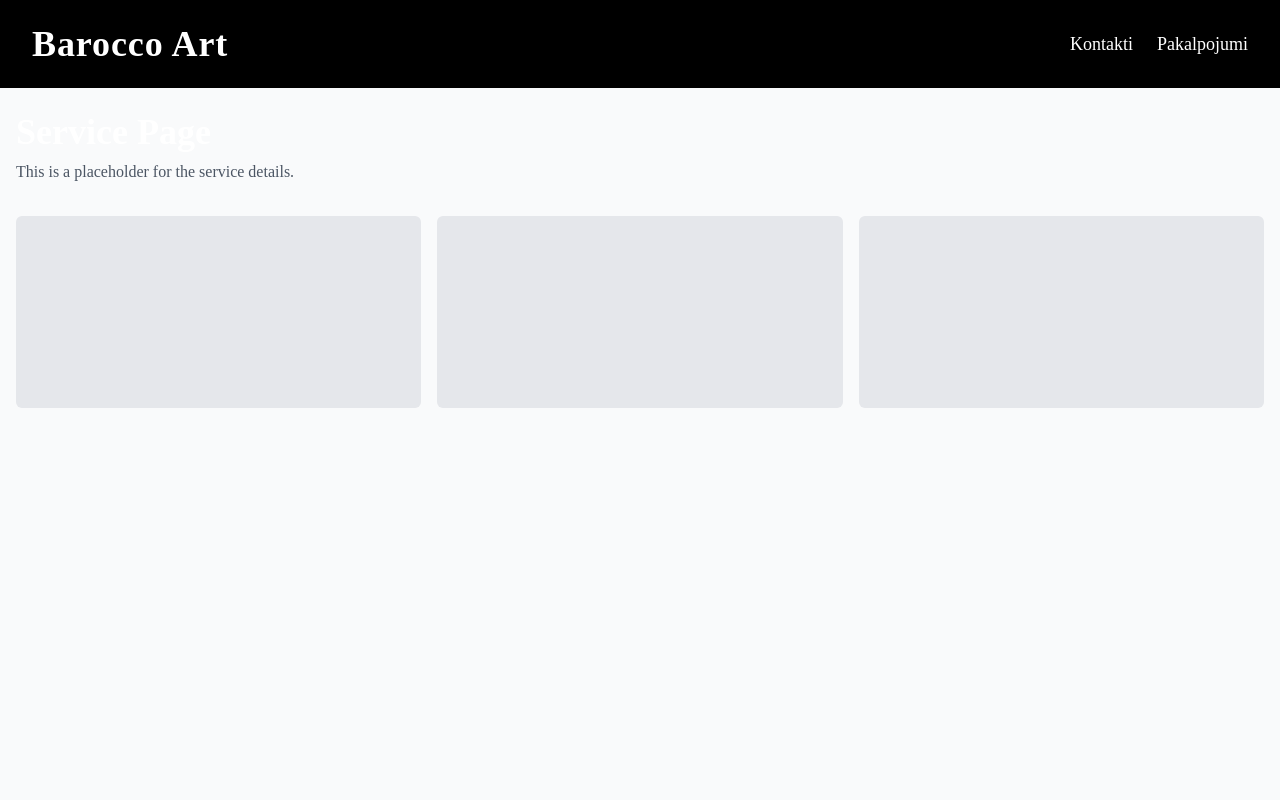
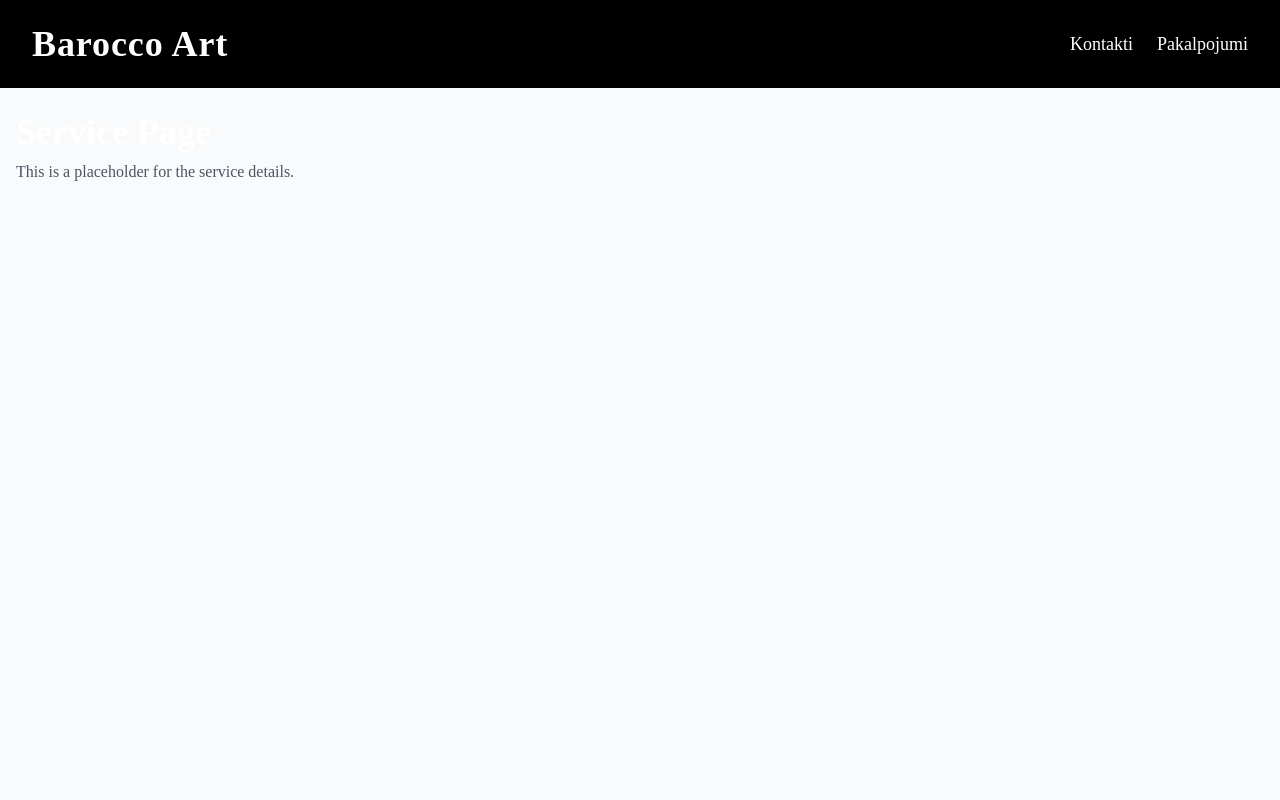
Before and after one commit to baalais/BaroccoART, a Next.js app in the folder barocco/: page /pakalp/1 in a window 1280 px wide. Shown: the top 800 px of the page. Built offline with nearby package versions, Linux system fonts and the light colour scheme.

Commit message:
pakalpPage
pakalpPage

```diff
--- a/barocco/src/app/pakalp/[slug]/page.tsx
+++ b/barocco/src/app/pakalp/[slug]/page.tsx
@@ -101,30 +101,15 @@
 
 import React from 'react';
 
-interface ServicePageProps {
-  params: Promise<{ slug: string }>;
-}
-
-const ServicePage: React.FC<ServicePageProps> = ({ params }) => {
-  // For now, we are not using `slug` and no dynamic content
+const PakalpPage: React.FC = () => {
   return (
     <div className="min-h-screen py-8 px-4 bg-gray-50">
       <div className="max-w-7xl mx-auto">
-        {/* Title and description */}
-        <div className="mb-8">
-          <h1 className="text-4xl font-bold mb-2">Service Page</h1>
-          <p className="text-gray-600">This is a placeholder for the service details.</p>
-        </div>
-
-        {/* Placeholder content for photos or service details */}
-        <div className="grid grid-cols-3 gap-4">
-          <div className="w-full h-48 bg-gray-200 rounded-md"></div>
-          <div className="w-full h-48 bg-gray-200 rounded-md"></div>
-          <div className="w-full h-48 bg-gray-200 rounded-md"></div>
-        </div>
+        <h1 className="text-4xl font-bold mb-2">Service Page</h1>
+        <p className="text-gray-600">This is a placeholder for the service details.</p>
       </div>
     </div>
   );
 };
 
-export default ServicePage;
+export default PakalpPage; // Ensure you're exporting the React component
```
